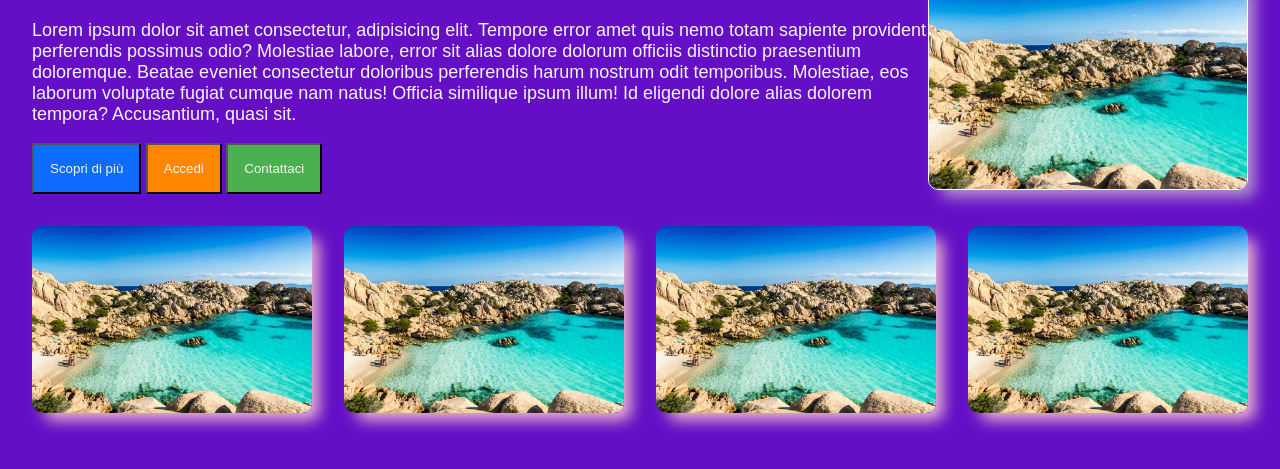
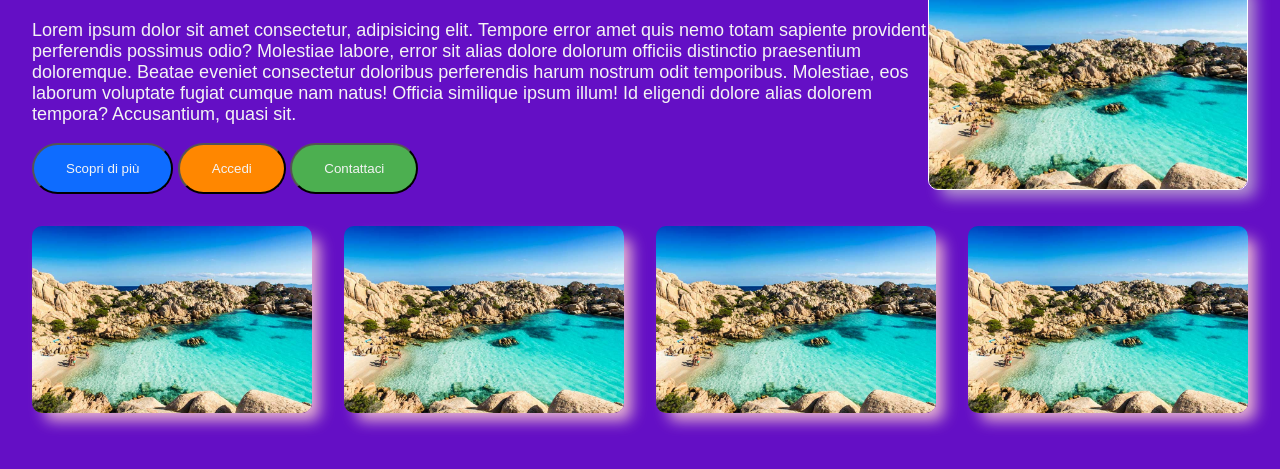
Before and after one commit to mirkoabozzi/S6L3, a plain HTML site: page index.html in a window 1280 px wide. Shown: the part 303-772 px from the top of the page. Drawn offline with Linux system fonts and the light colour scheme.

Commit message:
aggiunte classi colori bottoni in html

```diff
--- a/index.html
+++ b/index.html
@@ -31,9 +31,9 @@
           </div>
           <div class="container2">
             <div class="btn-container">
-              <button class="btn-1">Scopri di più</button>
-              <button class="btn-2">Accedi</button>
-              <button class="btn-3">Contattaci</button>
+              <button class="btn-1 btn-color-blu">Scopri di più</button>
+              <button class="btn-2 btn-color-orange">Accedi</button>
+              <button class="btn-3 btn-color-green">Contattaci</button>
             </div>
           </div>
         </section>
--- a/sass/partials/_animations.scss
+++ b/sass/partials/_animations.scss
@@ -0,0 +1,11 @@
+@keyframes fadeIn {
+    from {
+         opacity: 0;
+         transform: translate(0, -750px);
+         }
+
+    to {
+        opacity: 1;
+        transform: translate(0, 0px);
+       }
+}
--- a/sass/partials/_button.scss
+++ b/sass/partials/_button.scss
@@ -1,17 +1,17 @@
 .btn-1{
-    background-color:$btn-color-blu ;
-    padding: $size-3;
+    padding: $size-3 $size-5;
     color: $text-color;
+    border-radius: 50px;
 }
 .btn-2{
-    background-color: $btn-color-orange;
-    padding: $size-3;
+    padding: $size-3 $size-5;
     color: $text-color;
+    border-radius: 50px;
 }
 .btn-3{
-    background-color: $btn-color-green;
-    padding: $size-3;
+    padding: $size-3 $size-5;
     color: $text-color;
+    border-radius: 50px;
 }
 
 
--- a/sass/style.scss
+++ b/sass/style.scss
@@ -69,17 +69,3 @@ body{
         }
     }
 }
-
-
-
-@keyframes fadeIn {
-    from {
-         opacity: 0;
-         transform: translate(0, -750px);
-         }
-
-    to {
-        opacity: 1;
-        transform: translate(0, 0px);
-       }
-}
```
Also changed, not shown: assets/css/style.css, assets/dist/css/style.min.css, 2 other files.
